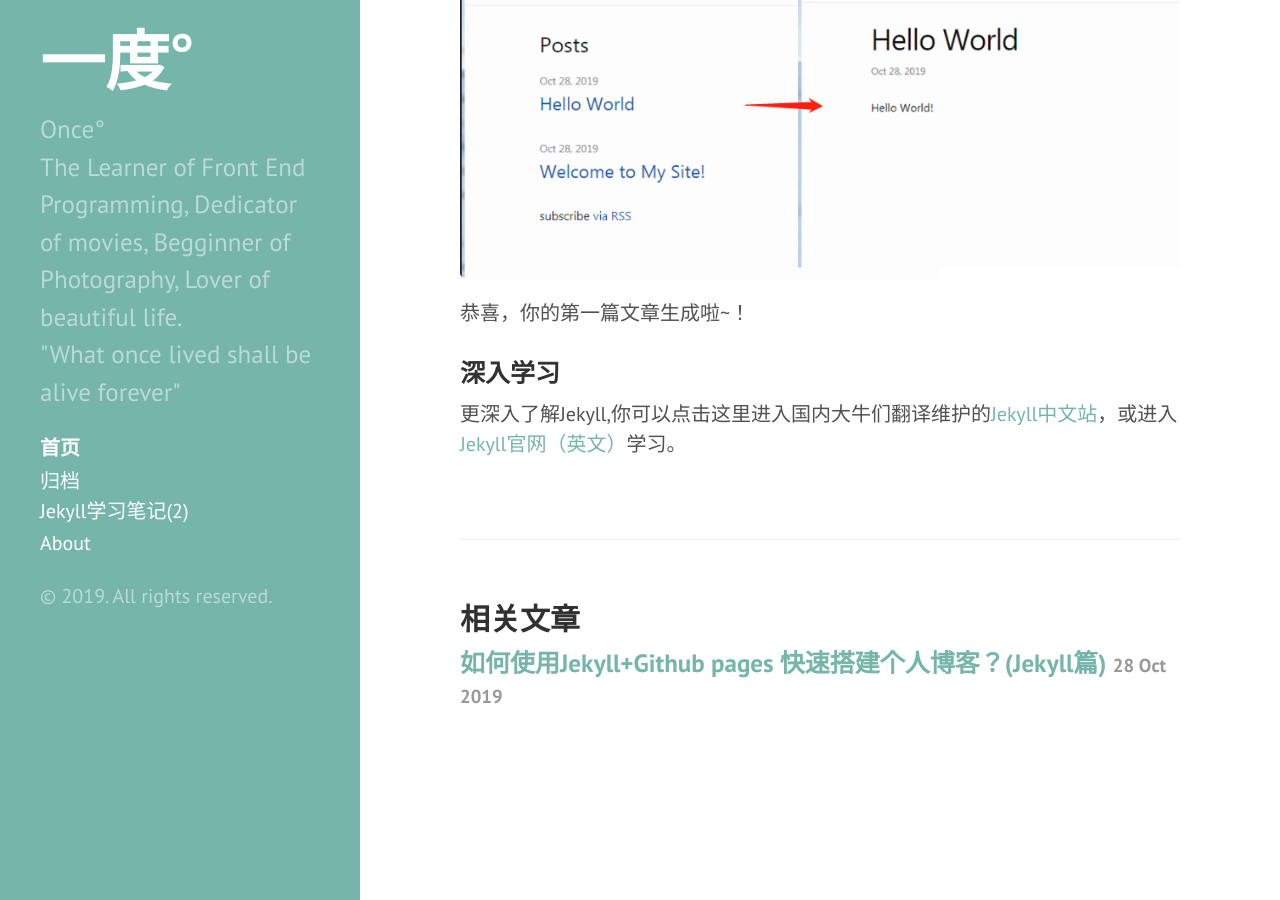
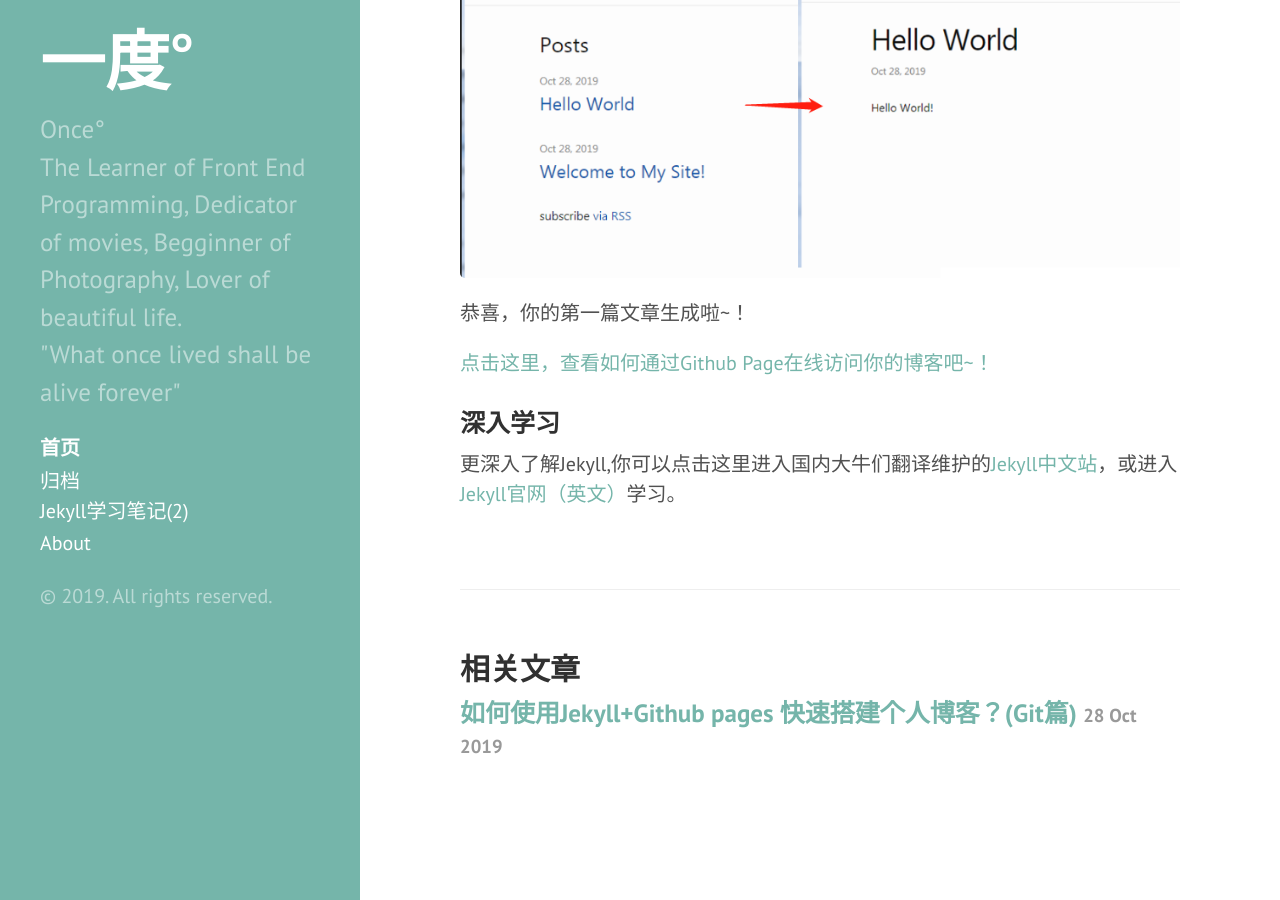
Before and after one commit to HawkeW/HawkeW.github.io, a Jekyll site: the page built from _posts/2019-10-28-start-a-blog-with-Jekyll-github-pages-Jekyll.markdown, in a window 1280 px wide and 900 px high, scrolled down 10011 px. Built offline with Jekyll 4.4.1, drawn with Linux system fonts in a browser that asks for light colours.

Commit message:
修复名称bug，增加文章超链接

```diff
--- a/_posts/2019-10-28-start-a-blog-with-Jekyll-github-pages-Jekyll.markdown
+++ b/_posts/2019-10-28-start-a-blog-with-Jekyll-github-pages-Jekyll.markdown
@@ -206,9 +206,9 @@ Jekyll就会开始安装啦。安装完毕后，可以使用`jekyll -v`来测试
 
 
 
+恭喜，你的第一篇文章生成啦~！
 
-
-恭喜，你的第一篇文章生成啦~！
+[点击这里，查看如何通过Github Page在线访问你的博客吧~！]({% post_url  2019-10-29-start-a-blog-with-Jekyll-github-pages-Git%})
 
 
 
```
Also changed, not shown: _posts/2019-10-29-start-a-blog-with-Jekyll-github-pages-Git.markdown (+6 -10 lines).
